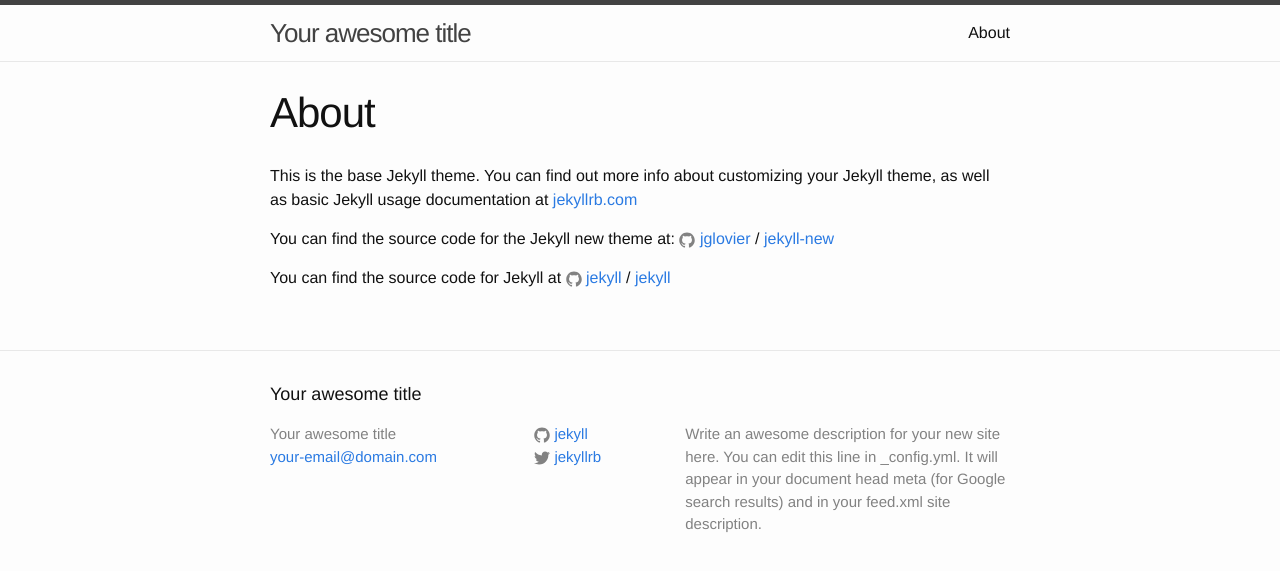
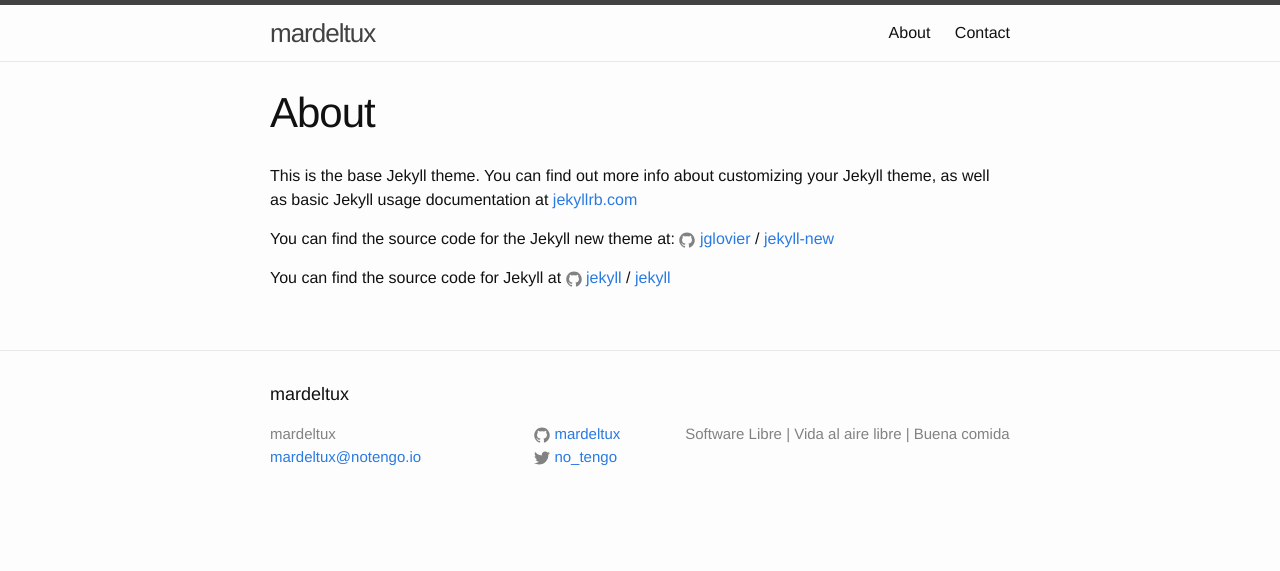
Before and after one commit to mardeltux/mardeltux.github.io, a Jekyll site: the page built from about.md, in a window 1280 px wide. Shown: the top 571 px of the page. Built offline with Jekyll 4.4.1, drawn with Linux system fonts in a browser that asks for light colours.

Commit message:
Config primary changes and write some posts

```diff
--- a/_config.yml
+++ b/_config.yml
@@ -6,16 +6,14 @@
 # 'jekyll serve'. If you change this file, please restart the server process.
 
 # Site settings
-title: Your awesome title
-email: your-email@domain.com
+title: mardeltux
+email: mardeltux@notengo.io
 description: > # this means to ignore newlines until "baseurl:"
-  Write an awesome description for your new site here. You can edit this
-  line in _config.yml. It will appear in your document head meta (for
-  Google search results) and in your feed.xml site description.
+  Software Libre | Vida al aire libre | Buena comida
 baseurl: "" # the subpath of your site, e.g. /blog
-url: "http://yourdomain.com" # the base hostname & protocol for your site
-twitter_username: jekyllrb
-github_username:  jekyll
+url: "http://mardeltux.github.io" # the base hostname & protocol for your site
+twitter_username: no_tengo
+github_username:  mardeltux
 
 # Build settings
 markdown: kramdown
```
Also changed, not shown: _posts/2016-08-02-entorno-de-desarrollo-en-el-trabajo.markdown (added, +14 -0 lines), _posts/2016-08-02-notas-sobre-git.markdown (added, +19 -0 lines), _posts/2016-08-02-notas-sobre-mi-.bashrc.markdown (added, +30 -0 lines), contact.md (added, +17 -0 lines).
